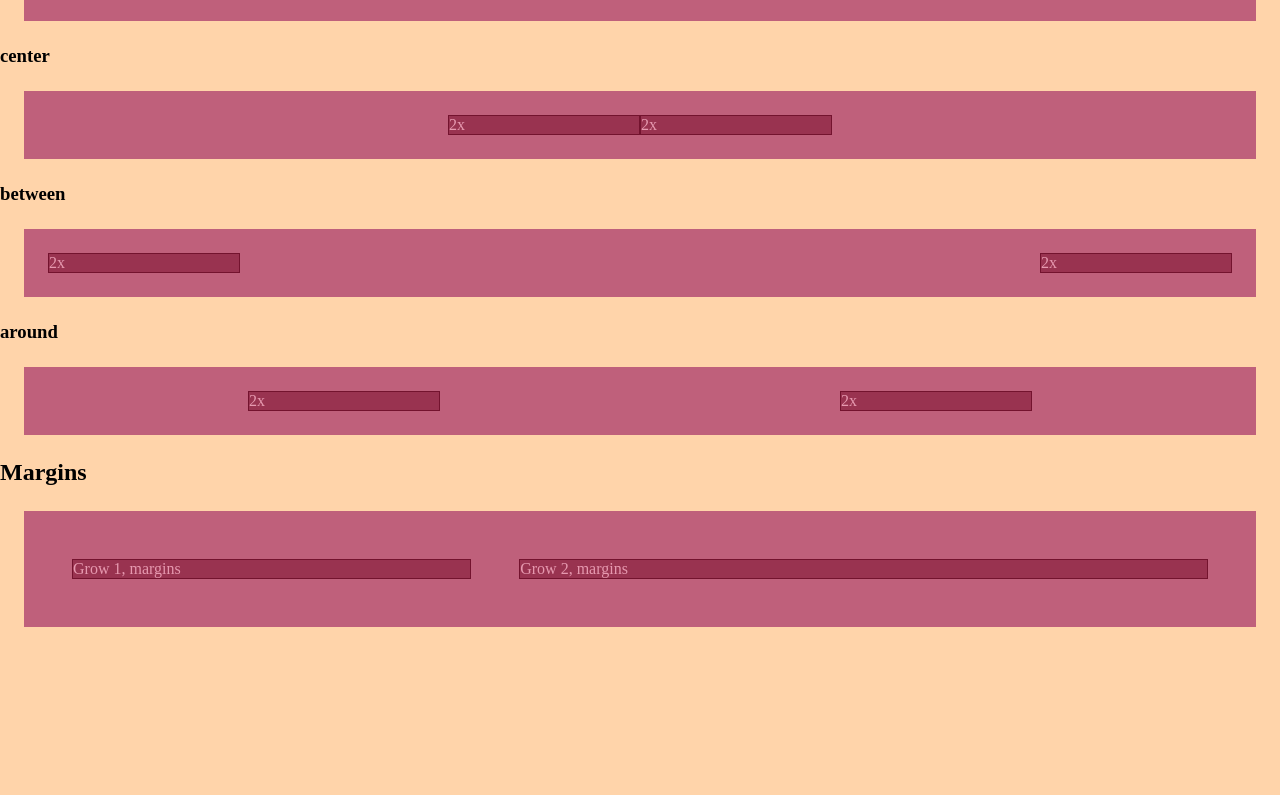
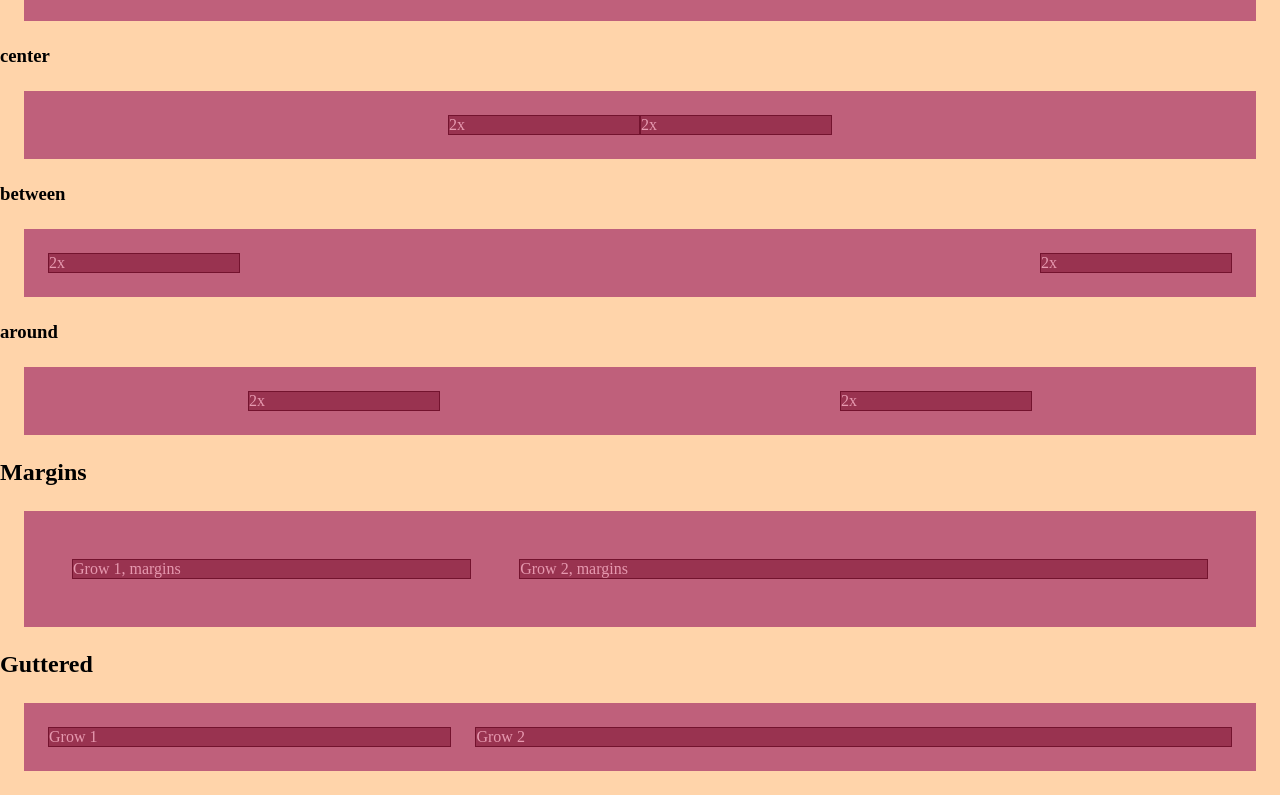
Before and after one commit to jonotron/muscles.css, a plain HTML site: page example/index.html in a window 1280 px wide. Shown: the part 917-1712 px from the top of the page. Before the commit the page ends 1568 px from the top, so only its background shows below. Drawn offline with nearby package versions, Linux system fonts and the light colour scheme.

Commit message:
flexb--gutter adds simple gutter between elements

```diff
--- a/dist/muscles.css
+++ b/dist/muscles.css
@@ -24,6 +24,19 @@
 
 .flexb--between {
   justify-content: space-between;
+}
+
+.flexb--gutter > * {
+  margin-left: 12px;
+  margin-right: 12px;
+}
+
+.flexb--gutter > *:first-child {
+  margin-left: 0;
+}
+
+.flexb--gutter > *:last-child {
+  margin-right: 0;
 }
 
 .flexi-g0 {
--- a/example/index.html
+++ b/example/index.html
@@ -83,5 +83,11 @@
       <div class="box margins flexi-g2">Grow 2, margins</div>
     </div>
 
+    <h2>Guttered</h2>
+    <div class="flexb flexb--gutter container">
+      <div class="box flexi-g1">Grow 1</div>
+      <div class="box flexi-g2">Grow 2</div>
+    </div>
+
   </body>
 </html>
```
